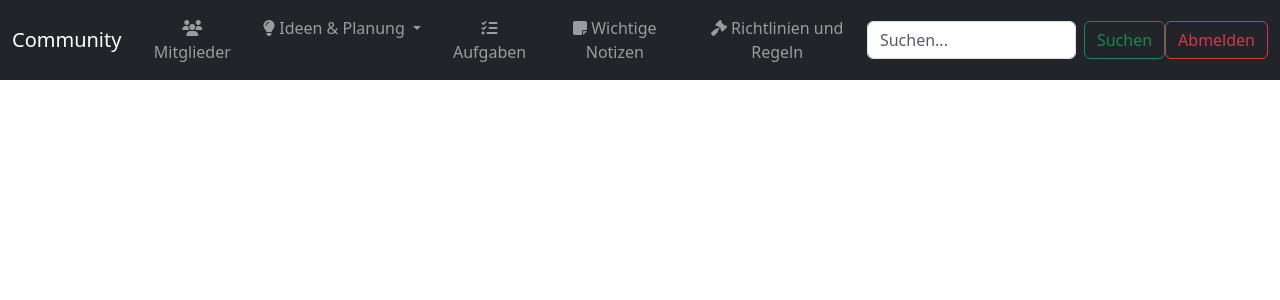
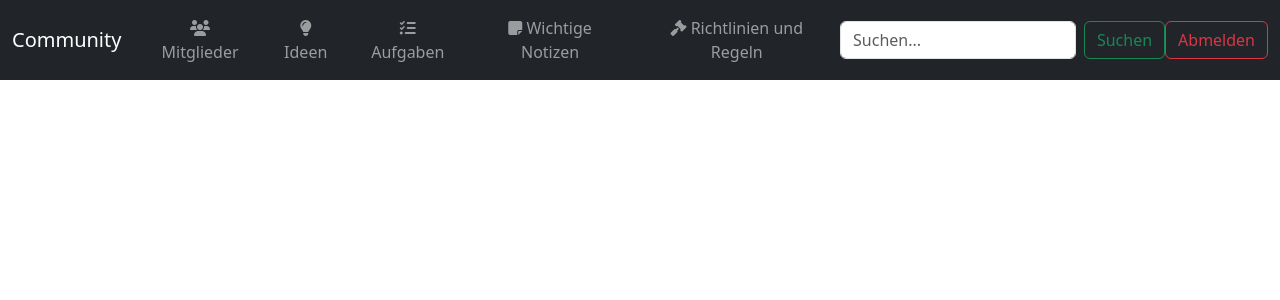
Before and after one commit to programxo/Community, a Flask app: page / in a window 1280 px wide. Shown: the top 300 px of the page. Run offline with Flask 3, Linux system fonts and the light colour scheme; the visitor is signed in with stand-in values (Sample User, id 1).

Commit message:
Update: routes, base.html

```diff
--- a/web/routes.py
+++ b/web/routes.py
@@ -66,5 +66,5 @@ def new_idea():
         idea = Idea(content=form.content.data, user_id=current_user.id)
         db.session.add(idea)
         db.session.commit()
-        return redirect(url_for('web.idea'))  # Oder eine andere Zielseite
-    return render_template('idea.html', title='Neue Idee', form=form)
+        return redirect(url_for('web.home'))  # Oder eine andere Zielseite
+    return render_template('idea.html', title='New Idea', form=form)
--- a/web/templates/base.html
+++ b/web/templates/base.html
@@ -30,14 +30,8 @@
                         <li class="nav-item">
                             <a class="nav-link" href="#"><i class="fas fa-users"></i> Mitglieder</a>
                         </li>
-                        <li class="nav-item dropdown">
-                            <a class="nav-link dropdown-toggle" href="#" id="navbarDropdown" role="button" data-bs-toggle="dropdown" aria-expanded="false">
-                                <i class="fas fa-lightbulb"></i> Ideen & Planung
-                            </a>
-                            <ul class="dropdown-menu" aria-labelledby="navbarDropdown">
-                                <li><a class="dropdown-item" href="#">Ideen</a></li>
-                                <li><a class="dropdown-item" href="#">Planung</a></li>
-                            </ul>
+                        <li class="nav-item">
+                            <a class="nav-link" href="{{ url_for('web.new_idea') }}"><i class="fas fa-lightbulb"></i> Ideen</a>
                         </li>
                         <li class="nav-item">
                             <a class="nav-link" href="#"><i class="fas fa-tasks"></i> Aufgaben</a>
```
Also changed, not shown: app.db.
